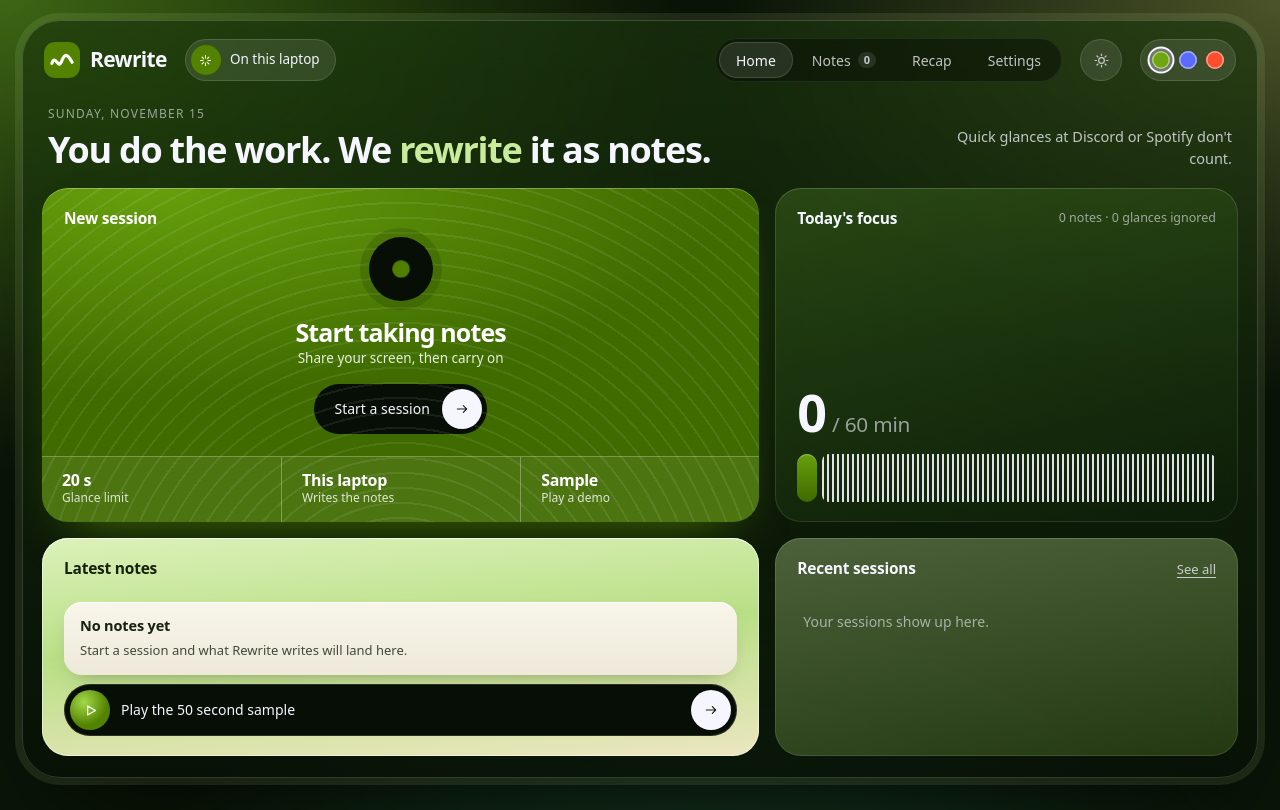
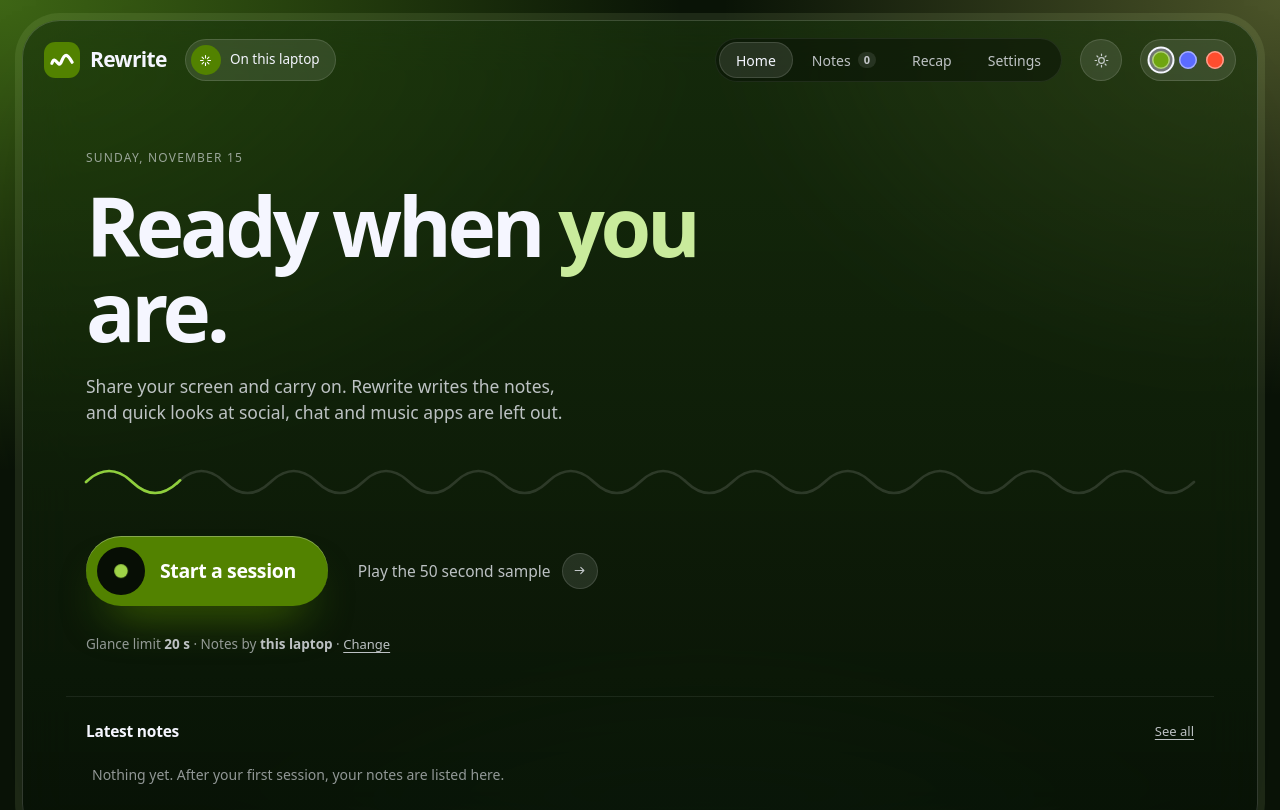
Before and after one commit to Goofturtles/rewrite, a plain HTML site: page app.html in a window 1280 px wide. Shown: the top 810 px of the page. Drawn offline with Linux system fonts and the light colour scheme; a web font is replaced by a local one.

Commit message:
App: calm home with one sentence, one line, one button; floating indicator tucks away; nav closes after click
Co-Authored-By: Claude Fable 5.2 <noreply@anthropic.com>

```diff
--- a/app.html
+++ b/app.html
@@ -91,6 +91,13 @@ button{font:inherit;color:inherit;cursor:pointer;border:0;background:none;paddin
 .pill[data-state="away"] .led::after,.pill[data-state="paused"] .led::after,.pill[data-state="ready"] .led::after{animation:none;opacity:.6}
 .pill[data-state="away"] .trace,.pill[data-state="paused"] .trace,.pill[data-state="ready"] .trace{animation-play-state:paused;opacity:.3}
 .pill[data-state="writing"] .trace{animation-duration:.8s}
+/* floating window only (body.fl): quiet until the pointer is on it, and it can shrink to a dot */
+.fl .pill-label,.fl .pill-btn{overflow:hidden;transition:opacity .3s ease,max-width .5s var(--ease),min-width .5s var(--ease),margin .5s var(--ease)}
+.fl .pill-label{max-width:170px}
+.fl .pill-btn{max-width:34px}
+.fl:not(:hover) .pill:not(.mini) .pill-label,.fl:not(:hover) .pill:not(.mini) .pill-btn{max-width:0;min-width:0;opacity:0;margin:0 -6px;pointer-events:none}
+.fl .pill.mini{cursor:pointer;gap:9px}
+.fl .pill.mini .pen,.fl .pill.mini .pill-label,.fl .pill.mini .pill-btn{display:none}
 </style>
 <style>
 html,body{height:100%}
@@ -174,7 +181,41 @@ body{margin:0;color:var(--ink);font:400 15px/1.5 var(--ui);-webkit-font-smoothin
 .link{font:500 13px/1.4 var(--ui);color:var(--ink2);text-decoration:underline;text-underline-offset:3px;transition:color .25s}
 .link:hover{color:var(--ink)}
 
-/* home */
+/* home: a calm column. One sentence, a line that keeps being written, one button, the latest notes. */
+.calm{padding:52px 44px 34px}
+.mega{font:600 clamp(56px,6.4vw,96px)/1.04 var(--ui);letter-spacing:-.052em;margin:16px 0 0;max-width:14ch}
+.mega i{font-style:normal;color:var(--peri)}
+[data-theme="light"] .mega i{color:var(--blue)}
+.mega-sub{margin:20px 0 0;max-width:48ch;font-size:17.5px;line-height:1.5;color:var(--ink2)}
+.wave{margin:36px 0 34px}
+.wave svg{display:block;width:100%;height:40px;overflow:visible}
+.wave path{fill:none;stroke-width:2.6;stroke-linecap:round;vector-effect:non-scaling-stroke}
+.wave .w-ghost{stroke:var(--line)}
+.wave .w-live{stroke:var(--blue);stroke-dasharray:8 92;animation:trace 5s linear infinite}
+.wave.busy .w-live{stroke-dasharray:22 78;animation-duration:2.2s}
+.calm-acts{display:flex;align-items:center;gap:26px;flex-wrap:wrap}
+.startb{display:inline-flex;align-items:center;gap:15px;height:70px;padding:0 32px 0 11px;border-radius:99px;background:var(--hot);color:#fff;font:600 19.5px/1.2 var(--ui);letter-spacing:-.02em;box-shadow:inset 0 1px 0 rgba(255,255,255,.3),0 26px 46px -22px rgba(var(--hot-rgb),.95);transition:transform .5s var(--spring),box-shadow .5s var(--ease)}
+.startb:hover{transform:translateY(-3px) scale(1.02);box-shadow:inset 0 1px 0 rgba(255,255,255,.3),0 34px 54px -22px rgba(var(--hot-rgb),1)}
+.startb:active{transform:scale(.97);transition-duration:.12s}
+.go-dot{width:48px;height:48px;border-radius:50%;background:var(--night);display:grid;place-items:center;flex:none}
+.go-dot i{width:14px;height:14px;border-radius:50%;background:var(--hot-hi);animation:led 2.4s ease-in-out infinite}
+.sampleb{display:inline-flex;align-items:center;gap:11px;height:48px;padding:0 4px;font:500 15.5px/1.3 var(--ui);color:var(--ink2);transition:color .25s}
+.sampleb:hover{color:var(--ink)}
+.s-arr{width:36px;height:36px;border-radius:50%;display:grid;place-items:center;background:var(--wash2);box-shadow:inset 0 0 0 1px var(--line);transition:transform .45s var(--ease)}
+.s-arr svg{width:15px;height:15px}
+.sampleb:hover .s-arr{transform:translateX(5px)}
+.calm-meta{margin:28px 0 0;font-size:13.5px;line-height:1.5;color:var(--ink3)}
+.calm-meta b{font-weight:600;color:var(--ink2)}
+.recent2{margin:8px 24px 10px;padding:24px 20px 6px;border-top:1px solid var(--line2)}
+.recent-h{display:flex;justify-content:space-between;align-items:center;margin-bottom:4px}
+.recent-h h2{font:600 15.5px/1.35 var(--ui);letter-spacing:-.015em;margin:0}
+.lrow{display:grid;grid-template-columns:auto minmax(0,1fr) auto auto;gap:14px;align-items:center;width:100%;text-align:left;padding:16px 6px;border-top:1px solid var(--line2);transition:padding .45s var(--ease),background .3s}
+.lrow:first-child{border-top:0}
+.lrow:hover{padding-left:14px;background:var(--wash)}
+.lrow b{font:500 17.5px/1.35 var(--ui);letter-spacing:-.02em;white-space:nowrap;overflow:hidden;text-overflow:ellipsis}
+.lrow small{font-size:13px;line-height:1.4;color:var(--ink3);white-space:nowrap}
+.lrow .tok{width:11px;height:11px}
+.lrow svg{width:16px;height:16px;color:var(--ink3)}
 .home{display:grid;grid-template-columns:1.55fr 1fr;grid-template-areas:"b a" "c g";gap:16px}
 .a{grid-area:a}.b{grid-area:b}.c{grid-area:c}.d{grid-area:d}.e{grid-area:e}.f{grid-area:f}.g{grid-area:g}
 .today{display:flex;flex-direction:column;min-height:240px}
@@ -443,19 +484,21 @@ input[type=range]{accent-color:var(--hot);width:100%;height:28px}
 
   <main class="main">
     <section class="view on" id="v-home">
-      <div class="p-head rise"><div><div class="eyebrow" id="today-date"></div><h1 class="title">You do the work. We <i>rewrite</i> it as notes.</h1></div><p class="lede">Quick glances at Discord or Spotify don't count.</p></div>
-      <div class="home">
-        <div class="card hot b start rise" style="--i:1" data-el="hero">
-          <h2 class="cap">New session</h2>
-          <button class="go" data-act="start" aria-label="Start a session"><span></span></button>
-          <h3>Start taking notes</h3>
-          <p>Share your screen, then carry on</p>
-          <button class="keep" data-act="start"><span>Start a session</span><span class="arr" id="start-arr"></span></button>
-          <div class="cells"><div><b id="c-glance"></b><small>Glance limit</small></div><div><b id="c-writer"></b><small>Writes the notes</small></div><button data-act="sample"><b>Sample</b><small>Play a demo</small></button></div>
+      <!-- one sentence, one line that keeps being written, one button, then the latest notes -->
+      <div class="calm" data-el="hero">
+        <div class="eyebrow rise" id="today-date"></div>
+        <h1 class="mega rise" style="--i:1" id="mega"></h1>
+        <p class="mega-sub rise" style="--i:2" id="mega-sub"></p>
+        <div class="wave rise" style="--i:3" id="wave" aria-hidden="true"></div>
+        <div class="calm-acts rise" style="--i:4">
+          <button class="startb" data-act="start"><span class="go-dot"><i></i></span><span id="start-label">Start a session</span></button>
+          <button class="sampleb" data-act="sample"><span>Play the 50 second sample</span><span class="s-arr" id="start-arr"></span></button>
         </div>
-        <div class="card a today rise" style="--i:2" id="h-today" data-el="today-card"></div>
-        <div class="card peri c latest rise" style="--i:3" id="h-notes" data-el="prompt-card"></div>
-        <div class="card peri2 g rise" style="--i:4" id="h-recent" data-el="recent-card"></div>
+        <p class="calm-meta rise" style="--i:5">Glance limit <b id="c-glance"></b> · Notes by <b id="c-writer"></b> · <button class="link" data-go="settings">Change</button></p>
+      </div>
+      <div class="recent2 rise" style="--i:6" data-el="recent-card">
+        <div class="recent-h"><h2>Latest notes</h2><button class="link" data-go="notes">See all</button></div>
+        <div id="h-notes"></div>
       </div>
     </section>
 
@@ -556,7 +599,7 @@ const ICON={
   float:'<rect x="3.5" y="5" width="17" height="13" rx="2.5"/><rect x="12" y="11" width="6" height="4.5" rx="1"/>',
   copy:'<rect x="9" y="9" width="11" height="11" rx="2.5"/><path d="M5 15V6a2 2 0 0 1 2-2h9"/>',
   down:'<path d="M12 4v11m0 0-4-4m4 4 4-4M5 20h14"/>',check:'<path d="m5 12.5 4.5 4.5L19 7.5"/>',
-  arrow:'<path d="M5 12h14m0 0-5-5m5 5-5 5"/>',plus:'<path d="M12 5v14M5 12h14"/>',x:'<path d="M6 6l12 12M18 6 6 18"/>',
+  arrow:'<path d="M5 12h14m0 0-5-5m5 5-5 5"/>',plus:'<path d="M12 5v14M5 12h14"/>',x:'<path d="M6 6l12 12M18 6 6 18"/>',mini:'<path d="M6 12h12"/>',
   sun:'<circle cx="12" cy="12" r="4"/><path d="M12 3v2M12 19v2M3 12h2M19 12h2M5.6 5.6 7 7M17 17l1.4 1.4M18.4 5.6 17 7M7 17l-1.4 1.4"/>',
   moon:'<path d="M20 14.5A8 8 0 0 1 9.5 4a8 8 0 1 0 10.5 10.5z"/>'
 };
@@ -644,16 +687,18 @@ const barsHTML=w=>{const mx=Math.max(1,...w.map(d=>d.focus));return w.map((d,i)=
 
 /* ================= RENDER: HOME / NOTES / RECAP ================= */
 function renderHome(){
-  renderSide();const w=week(),t=w[6],s=sessions[0],p=Math.min(1,t.focus/GOAL);
+  renderSide();const t=week()[6],mins=Math.round(t.focus/6e4),live=S.running;
   $('#today-date').textContent=new Date().toLocaleDateString(undefined,{weekday:'long',month:'long',day:'numeric'});
-  $('#h-today').innerHTML=`<div class="cap">Today's focus<span class="hint">${t.notes} notes · ${t.glances} glances ignored</span></div><div class="big"><span id="today-n"></span><small>/ ${Math.round(GOAL/6e4)} min</small></div><div class="meter" style="--p:${Math.max(.05,p)};--r:${Math.max(.05,1-p)}"><i class="fill"></i><i class="rest"></i></div>`;
-  countUp($('#today-n'),t.focus,v=>Math.round(v/6e4));
-  $('#c-glance').textContent=cfg.glance+' s';$('#c-writer').textContent=DEMO||engine()==='claude'?'Claude':engine()==='device'?'This laptop':'Not set yet';
-  const ln=sessions.flatMap(x=>[...x.notes].reverse().map(n=>({n,x}))).slice(0,3);
-  $('#h-notes').innerHTML=ln.length?`<div class="cap">Latest notes<span class="hint">${when(ln[0].x.at)}</span></div><button class="inner" data-open="${esc(ln[0].x.id)}"><b>${esc(ln[0].n.title)}</b><p>${esc(ln[0].n.bullets[0]||'')}</p></button>${ln.slice(1).map((o,i)=>`<button class="stackrow r${i}" data-open="${esc(o.x.id)}"><b>${esc(o.n.title)}</b><small>${esc(o.x.subject||'General')} · ${when(o.x.at)}</small></button>`).join('')}<button class="ask" data-open="${esc(s.id)}"><span class="dot">${ic('spark')}</span><span>${s.quiz&&s.quiz.length?'Check yourself: '+s.quiz.length+' questions':'Open the last session'}</span><span class="arr">${ic('arrow')}</span></button>`
-    :`<div class="cap">Latest notes</div><div class="inner"><b>No notes yet</b><p>Start a session and what Rewrite writes will land here.</p></div><button class="ask" data-act="sample"><span class="dot">${ic('play')}</span><span>Play the 50 second sample</span><span class="arr">${ic('arrow')}</span></button>`;
+  // the one sentence says where today stands
+  $('#mega').innerHTML=live?'Taking <i>notes</i>.':mins?`<i>${mins} min</i> focused today.`:'Ready when <i>you</i> are.';
+  $('#mega-sub').textContent=live?'Carry on with your work. Come back here whenever you want to read along.':mins?`${t.notes} ${t.notes===1?'note':'notes'} written, ${t.glances} ${t.glances===1?'glance':'glances'} left out. Start another session whenever you like.`:'Share your screen and carry on. Rewrite writes the notes, and quick looks at social, chat and music apps are left out.';
+  $('#start-label').textContent=live?'Show the live session':'Start a session';
+  // the line that keeps being written: the logo's wave, drawn across the whole width
+  const wv=$('#wave');wv.classList.toggle('busy',!!live);if(!wv.firstChild){const d='M0 20q25-22 50 0'+'t50 0'.repeat(23);wv.innerHTML=`<svg viewBox="0 0 1200 40" preserveAspectRatio="none"><path class="w-ghost" d="${d}"/><path class="w-live" pathLength="100" d="${d}"/></svg>`}
+  $('#c-glance').textContent=cfg.glance+' s';$('#c-writer').textContent=DEMO||engine()==='claude'?'Claude':engine()==='device'?'this laptop':'nobody yet';
+  const ln=sessions.flatMap(x=>[...x.notes].reverse().map(n=>({n,x}))).slice(0,4);
+  $('#h-notes').innerHTML=ln.length?ln.map(o=>`<button class="lrow" data-open="${esc(o.x.id)}" data-el="session-row"><span class="tok" style="--c:${colorOf(o.x.subject||'General')}"></span><b>${esc(o.n.title)}</b><small>${esc(o.x.subject||'General')} · ${when(o.x.at)}</small>${ic('arrow')}</button>`).join(''):'<p class="empty">Nothing yet. After your first session, your notes are listed here.</p>';
   $('#start-arr').innerHTML=ic('arrow');
-  $('#h-recent').innerHTML=`<div class="cap">Recent sessions<button class="link" data-go="notes">See all</button></div><div>${sessions.length?sessions.slice(0,3).map(miniRow).join(''):'<p class="empty">Your sessions show up here.</p>'}</div>`;
 }
 function renderNotes(){
   renderSide();renderBoard()}
@@ -673,7 +718,7 @@ function renderRecap(){
 }
 
 /* ================= RENDER: SESSION ================= */
-const pillHTML=float=>`<span class="led"></span><svg class="pen" viewBox="0 0 64 20" aria-hidden="true"><path class="ghost" pathLength="100" d="M2 12C8 2 12 18 18 10S28 2 34 10 44 18 50 9s8-3 12 2"/><path class="trace" pathLength="100" d="M2 12C8 2 12 18 18 10S28 2 34 10 44 18 50 9s8-3 12 2"/></svg><button class="pill-label" data-act="show" aria-label="Show the live session"></button><span class="pill-time"></span><button class="pill-btn" data-act="pause" aria-label="Pause or resume"></button>${float?`<button class="pill-btn" data-act="finish" aria-label="Finish">${ic('stop')}</button>`:`<button class="pill-btn" data-act="float" aria-label="Float on top of other windows">${ic('float')}</button>`}`;
+const pillHTML=float=>`<span class="led"></span><svg class="pen" viewBox="0 0 64 20" aria-hidden="true"><path class="ghost" pathLength="100" d="M2 12C8 2 12 18 18 10S28 2 34 10 44 18 50 9s8-3 12 2"/><path class="trace" pathLength="100" d="M2 12C8 2 12 18 18 10S28 2 34 10 44 18 50 9s8-3 12 2"/></svg><button class="pill-label" data-act="show" aria-label="Show the live session"></button><span class="pill-time"></span><button class="pill-btn" data-act="pause" aria-label="Pause or resume"></button>${float?`<button class="pill-btn" data-act="finish" aria-label="Finish">${ic('stop')}</button><button class="pill-btn" data-act="mini" aria-label="Shrink to a dot">${ic('mini')}</button>`:`<button class="pill-btn" data-act="float" aria-label="Float on top of other windows">${ic('float')}</button>`}`;
 function ribbon(el,segs,end){while(el.children.length>segs.length)el.lastChild.remove();segs.forEach((s,i)=>{let n=el.children[i];if(!n){n=document.createElement('i');n.className='seg';el.append(n);n.offsetWidth}const b=s.b??end;n.className='seg '+s.k+(s.b==null&&s.k==='focus'?' live':'');n.style.flexGrow=Math.max(.4,(b-s.a)/1000);n.title=SEG[s.k]+' · '+dur(b-s.a)})}
 const noteHTML=(n,sub)=>`<article class="card note" data-el="note"><div class="meta"><span class="tok" style="--c:${colorOf(sub)}"></span>${clock(n.t)} · ${esc(n.src||'Screen')}</div><h3>${esc(n.title)}</h3><ul>${n.bullets.map((b,i)=>`<li style="--i:${i}">${markup(b,n.terms)}</li>`).join('')}</ul></article>`;
 function sessionShell(live,r){
@@ -912,6 +957,7 @@ function paint(){if(!S.running)return;const st=pillState(),now=S.end||Date.now()
 function tick(){if(!S.running)return;const now=Date.now();
   if((S.demo||S.sim)&&!S.paused&&!S.finishing&&!S.shot){const script=S.sim?SIMSCRIPT:SAMPLE.script,sc=script[S.sceneI];if(now-S.sceneAt>=sc[1]){if(++S.sceneI>=script.length){finish();return}S.scene=script[S.sceneI][0];S.sceneAt=now}}
   if(!S.paused&&!S.finishing&&!S.shot)checkSelf(now);logic(now);paint()}
+function toggleMini(){const w=S.float;if(!w)return;const pl=w.document.querySelector('.pill'),on=pl.classList.toggle('mini'),[ow,oh]=S.floatSize||[340,100];try{w.resizeTo(on?150:ow,oh)}catch{}}
 async function openFloat(auto,pre){
   if(!('documentPictureInPicture' in window)){if(!auto)toast('The floating indicator needs Chrome or Edge on a computer.');return}
   if(S.float||(!pre&&!S.running))return;
@@ -919,7 +965,10 @@ async function openFloat(auto,pre){
     w.document.head.innerHTML=`<title>Rewrite</title><link rel="stylesheet" href="${$('#fonts').href}"><style>${$('#base-css').textContent}${$('#pill-css').textContent}html,body{height:100%;margin:0;background:var(--night);overflow:hidden}body{display:grid;place-items:center}.pill{box-shadow:none;width:100%;justify-content:center}</style>`;
     w.document.documentElement.dataset.palette=root.dataset.palette;
     w.document.body.innerHTML=`<div class="pill" data-state="noting">${pillHTML(true)}</div>`;
-    w.document.body.addEventListener('click',onAct);w.addEventListener('pagehide',()=>{S.float=null});S.float=w;
+    // In the floating window the pill stays quiet: just the dot, the pen line and the time. The label and buttons
+    // appear when the pointer is over it. The dash button shrinks the window to a dot; a click on the dot brings it back.
+    w.document.body.className='fl';S.floatSize=[w.outerWidth,w.outerHeight];
+    w.document.body.addEventListener('click',e=>{const pl=w.document.querySelector('.pill');if(pl.classList.contains('mini'))return toggleMini();onAct(e)});w.addEventListener('pagehide',()=>{S.float=null});S.float=w;
     const p=w.document.querySelector('.pill');p.dataset.state='ready';p.querySelector('.pill-label').textContent=STATE.ready;p.querySelector('.pill-time').textContent='0:00';p.querySelector('[data-act="pause"]').innerHTML=ic('pause');paint()
   }catch(e){if(!auto)toast('The floating indicator could not open: '+e.message)}}
 
@@ -964,6 +1013,7 @@ function onAct(e){const b=e.target.closest('[data-act]');if(!b)return;const a=b.
   if(a==='pal'){cfg.palette=b.dataset.pal;saveCfg();return applyPalette(cfg.palette)}
   if(a==='start')startReal();else if(a==='sample')startDemo();else if(a==='pause')togglePause();else if(a==='finish')finish();else if(a==='float')openFloat(false);
   else if(a==='show'){if(S.running)showLive()}
+  else if(a==='mini')toggleMini();
   else if(a==='dismiss')show($('#notif'),false);
   else if(a==='copy'&&opened){const md=toMD(opened);(navigator.clipboard?navigator.clipboard.writeText(md):Promise.reject()).then(()=>toast('Notes copied.'),()=>toast('Copy did not work here. Use Download.'))}
   else if(a==='download'&&opened){const u=URL.createObjectURL(new Blob([toMD(opened)],{type:'text/markdown'})),l=document.createElement('a');l.href=u;l.download=opened.title.replace(/[^\w -]/g,'').trim().replace(/\s+/g,'-').toLowerCase()+'.md';l.click();setTimeout(()=>URL.revokeObjectURL(u),2000)}}
```
Also changed, not shown: index.html (+3 -1 lines).
